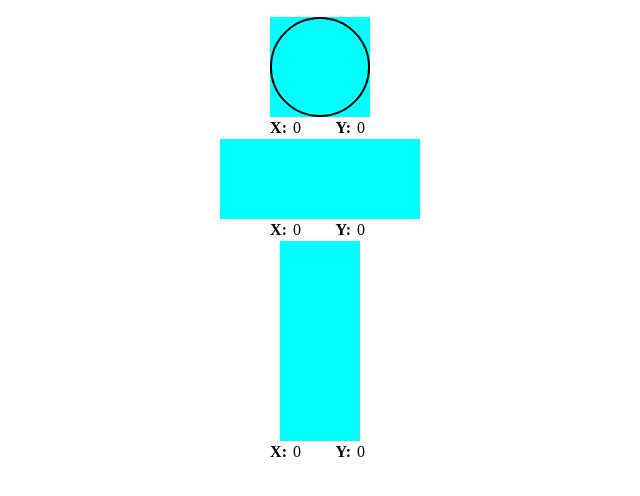
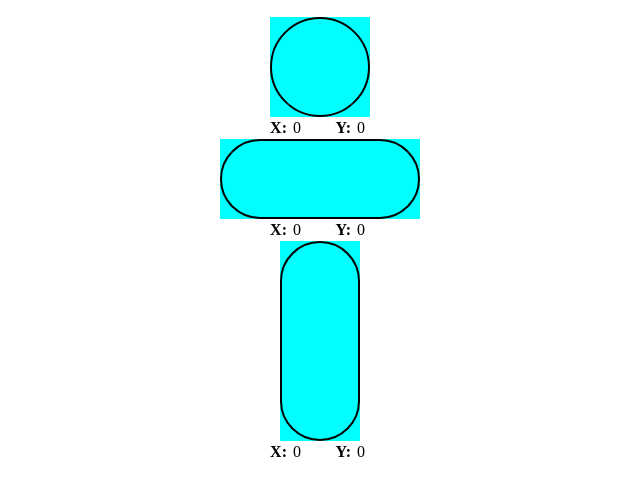
Before and after one commit to Trimple/FlexJoystick, a plain HTML site: page examples/index.html in a window 1280 px wide. Shown: the part 50-546 px from the top of the page, without its empty margins (320-960 px from the left). Drawn offline with Linux system fonts and the light colour scheme.

```diff
--- a/examples/index.html
+++ b/examples/index.html
@@ -37,15 +37,10 @@
         </tr>
     </table>
 
-
-
-
-
-
-
-
     <script>
-        oystick = new FlexJoystick("example_1_Div_1");
+        let joystick1 = new FlexJoystick("example_1_Div_1");
+        let joystick2 = new FlexJoystick("example_1_Div_2");
+        let joystick3 = new FlexJoystick("example_1_Div_3");
     </script>
 
 </body>
```
